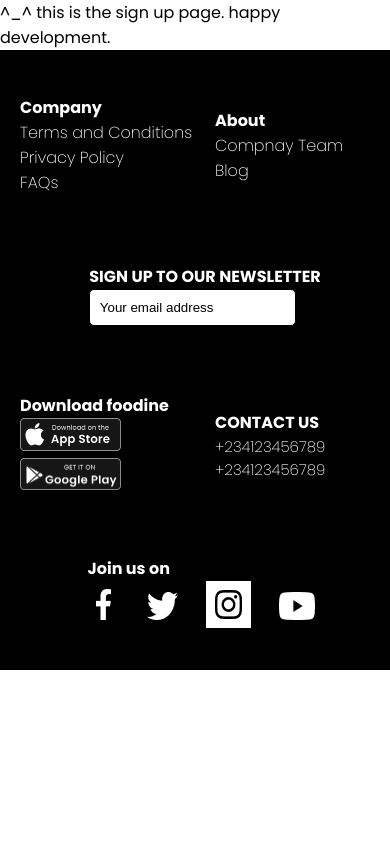
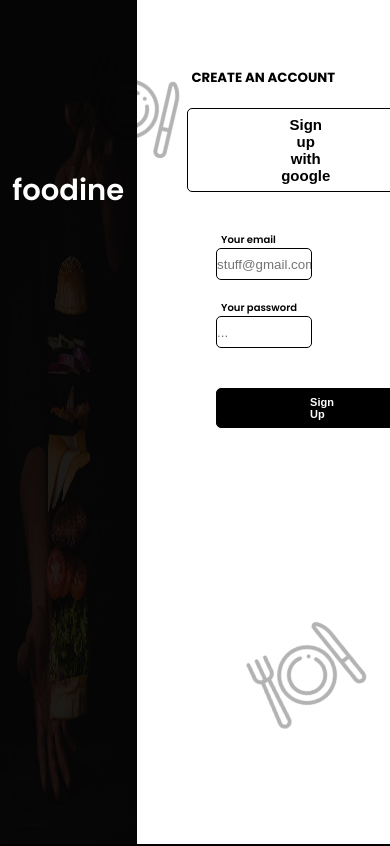
Before and after one commit to adepeju4/Group-Four, a React (Create React App) app: page /signup in a window 390 px wide. Shown: the top 846 px of the page. Built offline with nearby package versions, Linux system fonts and the light colour scheme.

Commit message:
added a new hamburger jpg and worked on the sign up page, I'm having an issue with the footer

```diff
--- a/src/SignUp.js
+++ b/src/SignUp.js
@@ -1,5 +1,43 @@
+import style from "./stylesheets/signup.module.css";
+
 const SignUp = () => {
-  return <>^_^ this is the sign up page. happy development.</>;
+  return (
+          <div className={style.container}>
+            <div className={style.first}>
+              <div className={style.image}>
+                <img className={style.img} src="/assets/Hamburger-SignUp.jpg"/>
+                <div className={style.logo}>
+                  <p>foodine</p>
+                </div>
+              </div>
+            </div>
+            <div className={style.second}>
+            <img className={style.restaurant} src="/assets/restaurant.png"/>
+            <img className={style.restaurant2} src="/assets/restaurant.png"/>
+              <div className={style.details}>
+                <h5>CREATE AN ACCOUNT</h5>
+                <div className={style.googlebutton}>
+                  <button type="button" className={style.btn}>Sign up with google</button>
+                </div>
+                <div className={style.form}>
+                  <form action="/">
+                    <div className={style.section1}>
+                      <label className={style.email}>Your email</label>
+                      <input type="text" id="mail" name="email" placeholder="stuff@gmail.com.."/>
+                    </div>
+                    <div className={style.section2}>
+                      <label className={style.password}>Your password</label>
+                      <input type="password" id="pword" name="password" placeholder="..."/>
+                    </div>
+                    <div className={style.section3}>
+                      <button type="button" className={style.btn2}>Sign Up</button>
+                    </div>
+                  </form>
+                  </div>
+
+              </div>
+            </div>
+          </div>);
 };
 
 export default SignUp;
--- /dev/null
+++ b/src/stylesheets/signup.module.css
@@ -0,0 +1,171 @@
+.container{
+    background-color:#fff;
+}
+.first{
+    /* position: relative; */
+
+    display: inline-block;
+    width: 35%;
+    overflow: hidden;
+    margin-bottom: -7px;
+}
+
+.image{
+    height: 100vh;
+    width: 100%;
+    position: relative;
+    display: flex;
+}
+
+.img{
+    width: 100%;
+}
+
+.logo{
+    font-size: 29px;
+    font-weight: 600;
+    /* color: #fff; */
+}
+.image .logo{
+    position: absolute;
+    margin: 0 auto;
+    top: 20%;
+    z-index: 999;
+    text-align: center;
+    width: 100%;
+}
+
+.logo p{
+    color: #fff;
+}
+
+.second{
+    height: 100vh;
+    /* background-color: darkseagreen; */
+    display: inline-block;
+    width: 65%;
+    overflow: hidden;
+    margin-bottom: -7px;
+}
+
+.details{
+    margin: 15% auto;
+    /* background-color: chartreuse; */
+    width: 60%;
+    text-align: center;
+    padding: 30px 0;
+}
+
+.googlebutton{
+    /* background-color: darkgreen; */
+    margin: 20px 0 0 0;
+}
+
+.googlebutton > button{
+
+    padding: 7px 93px;
+    background-color: #fff;
+    border-radius: 5px;
+    border: 1px solid black;
+}
+
+.googlebutton > button:hover{
+    padding: 7px 93px;
+    background-color: #000;
+    border-radius: 5px;
+    border: 1px solid black;
+    color: #fff;
+    cursor: pointer;
+}
+
+.btn{
+    font-size: 15px;
+    font-weight: 600;
+}
+
+.form{
+    margin: 0 auto;
+    /* background-color: chocolate; */
+    width: 62%;
+    padding: 20px 0;
+}
+
+.email{
+    padding: 0 5px;
+    font-size: 10px;
+    font-weight: 600;
+    text-align: left;
+    display: block;
+}
+
+.password{
+    padding: 0 5px;
+    font-size: 10px;
+    font-weight: 600;
+    text-align: left;
+    display: block;
+}
+input[type=text]{
+    /* padding: 0 3px; */
+    height: 30px;
+    width: 100%;
+    border-radius: 5px;
+    outline: none;
+    border: 0.5px black solid;
+}
+
+input[type=password]{
+    /* padding: 0 3px; */
+    height: 30px;
+    width: 100%;
+    border-radius: 5px;
+    outline: none;
+    border: 0.5px black solid;
+}
+
+.section1{
+    margin: 20px 0;
+    /* background-color: crimson; */
+}
+
+.section2{
+    margin: 20px 0;
+    /* background-color: darkgoldenrod; */
+}
+
+.section3{
+    margin: 40px 0;
+    /* background-color: darkslateblue; */
+}
+
+.section3 > button{
+    padding: 7px 93px;
+    background-color: #000;
+    border-radius: 5px;
+    border: 1px solid black;
+    color: #fff;
+    width: 100%;
+    cursor: pointer;
+    height: 40px;
+}
+
+.btn2 {
+    font-size: 11px;
+    font-weight: 800;
+}
+
+.restaurant{
+    position: absolute;
+    top: 72%;
+    right: 5%;
+    height: 130px;
+    transform: rotate(-12deg);
+}
+
+.restaurant2{
+    position: absolute;
+    top: 5%;
+    right: 50%;
+    height: 130px;
+    transform: rotate(40deg);
+}
```
Also changed, not shown: public/assets/Hamburger-SignUp.jpg (added).
